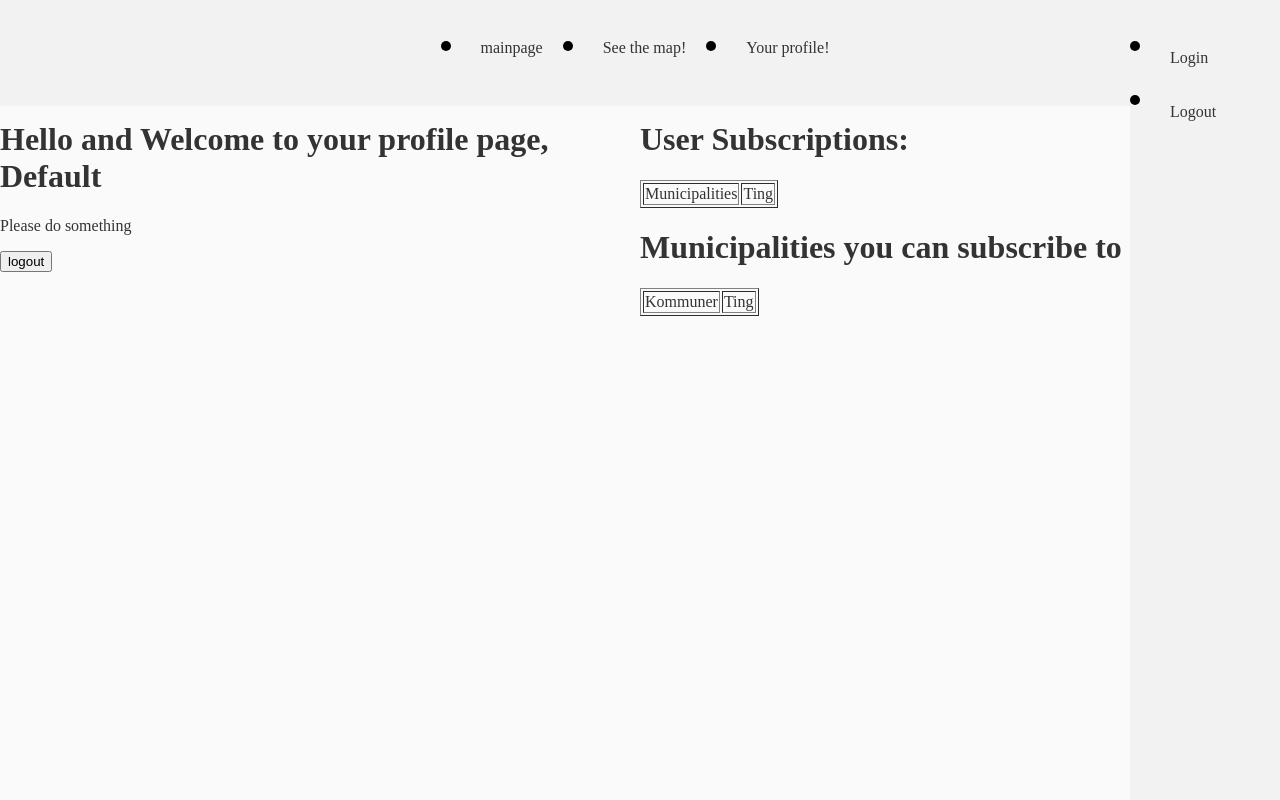
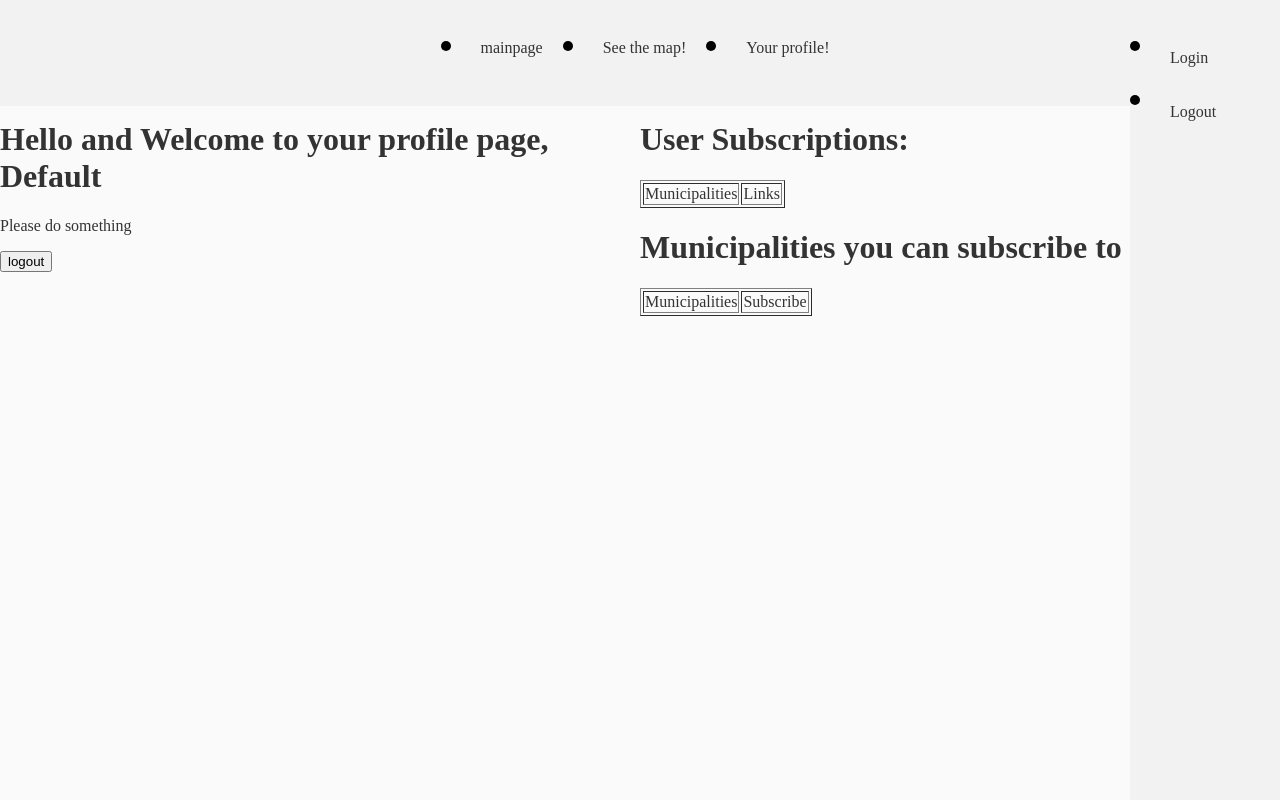
Before and after one commit to nickgismokato/DISProj, a Flask app: page /profile in a window 1280 px wide. Run offline with Flask 3, Linux system fonts and the light colour scheme; data that the repository does not hold is empty; some libraries are stand-ins or nearby versions.

Commit message:
Small html Changes

```diff
--- a/source/templates/profile.html
+++ b/source/templates/profile.html
@@ -44,14 +44,14 @@
         <thead>
             <tr>
                 <td> Municipalities </td>
-                <td> Ting </td>
+                <td> Links </td>
             </tr>
         </thead>
         <tbody>
             {% for elm in UserSubs %}
                 <tr>
                     <td>{{ elm[1] }}</td>
-                    <td><a href="http://127.0.0.1:5000/kommune/{{ elm[1] }}" target="_blank">Click Here</a></td>
+                    <td><a href="http://127.0.0.1:5000/kommune/{{ elm[1] }}" target="_self">Click Here</a></td>
                 </tr>
             {% endfor %}
         </tbody>
@@ -65,8 +65,8 @@
     <table border="1">
     <thead>
         <tr>
-            <td> Kommuner </td>
-            <td> Ting </td>
+            <td> Municipalities </td>
+            <td> Subscribe </td>
         </tr>
     </thead>
     <tbody>
```
